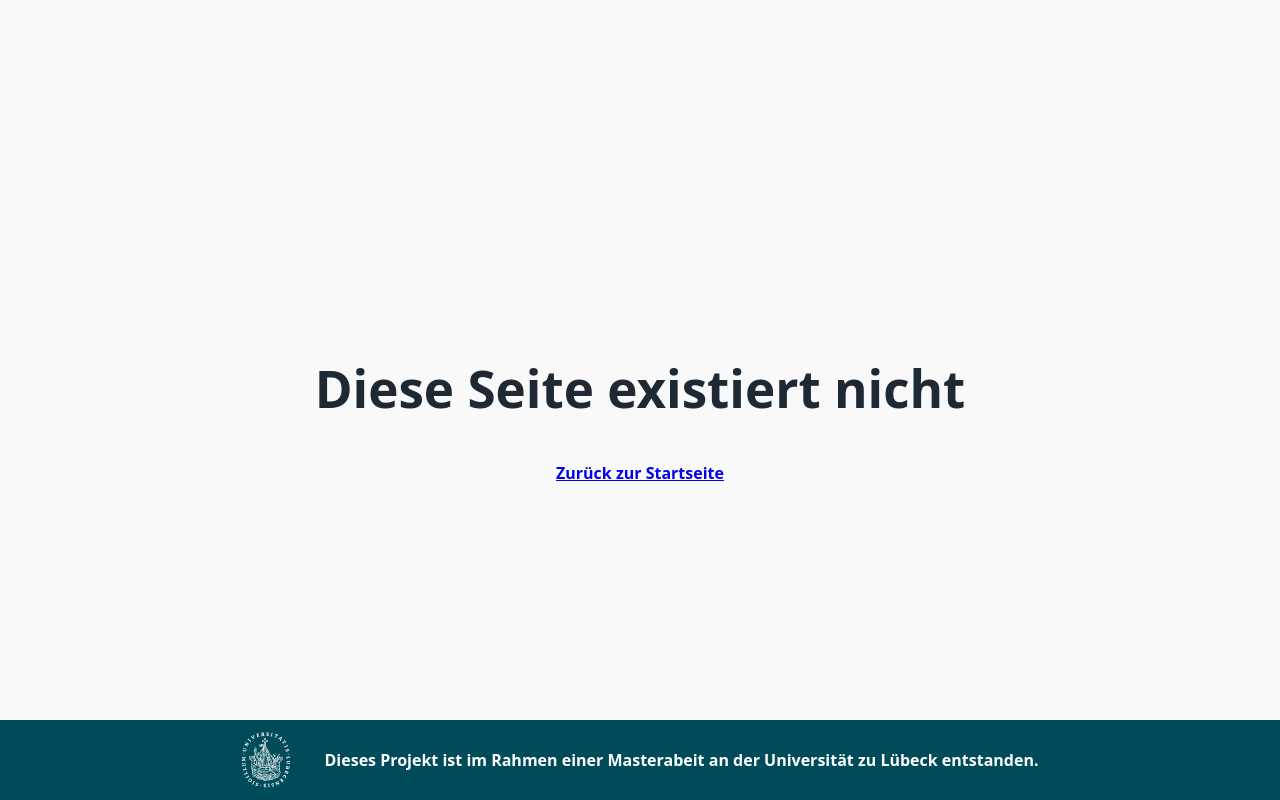
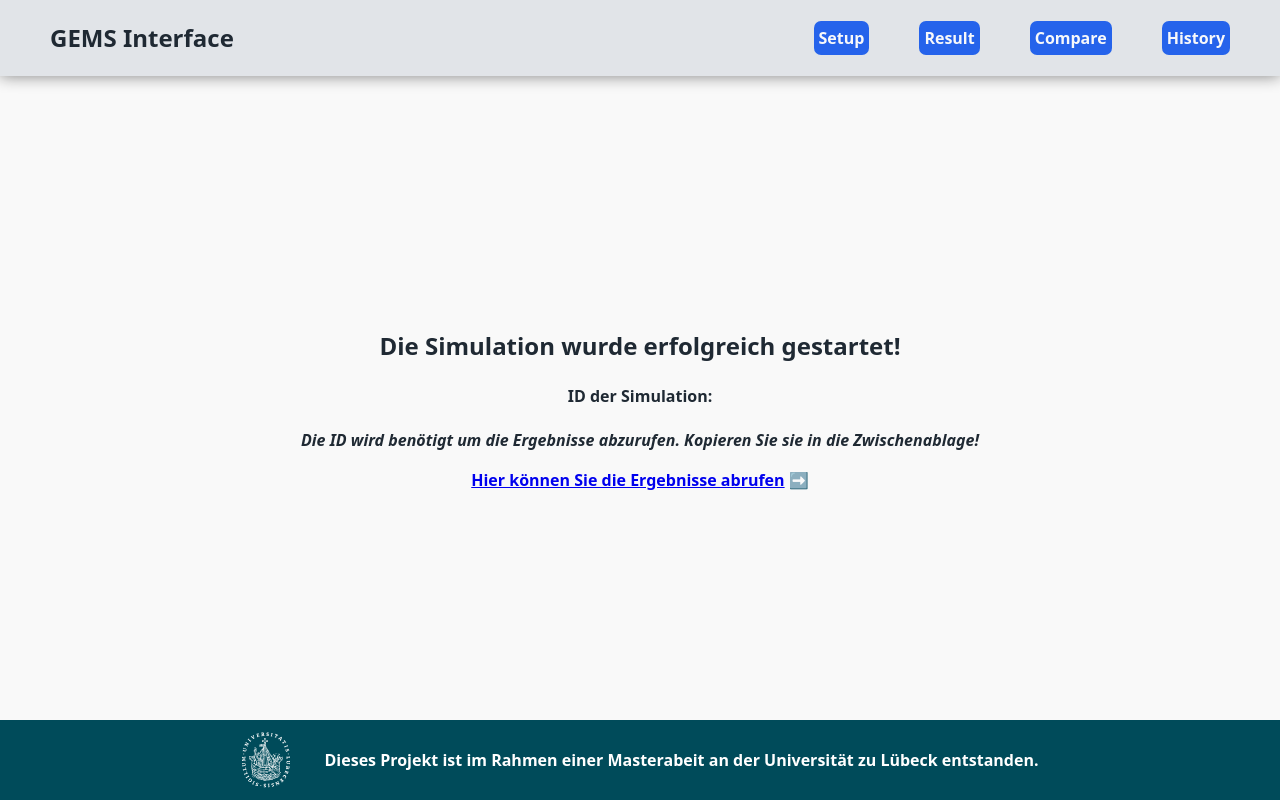
Before and after one commit to cjf999/masterarbeit, a React (Vite) app in the folder packages/frontend/: page /success in a window 1280 px wide. Built offline with nearby package versions, Linux system fonts and the light colour scheme.

Commit message:
added in-between page after setup for user flow, changed navigation

```diff
--- a/packages/frontend/src/components/Navbar.tsx
+++ b/packages/frontend/src/components/Navbar.tsx
@@ -11,11 +11,6 @@ export default function Navbar(){
     return(
         <nav className="navbar">
             <div className="navbar-content">
-                { /*
-                <Link className="setup-link" to="/setup" >
-                    Setup
-                </Link>
-                */}
                 <h2 onClick={routeChange} style={{cursor: "pointer"}}>GEMS Interface</h2>
                 <ul>
                     <NavLink className="nav-link" to="/setup">Setup</NavLink>
--- a/packages/frontend/src/main.tsx
+++ b/packages/frontend/src/main.tsx
@@ -12,6 +12,7 @@ import Result from './pages/Result.tsx'
 import Setup from './pages/Setup.tsx'
 import History from './pages/History.tsx'
 import HistoryItems from './pages/HistoryItems.tsx'
+import Success from './pages/Success.tsx'
 
 const router = createBrowserRouter([
   {path: "/", element: <App />}, //default route
@@ -21,6 +22,7 @@ const router = createBrowserRouter([
   {path: "/setup", element: <Setup />},
   {path: "/history", element: <History />},
   {path: "/history/:id", element: <HistoryItems />},
+  {path: "/success", element: <Success />},
 
 ])
 
--- a/packages/frontend/src/pages/NotFound.tsx
+++ b/packages/frontend/src/pages/NotFound.tsx
@@ -1,5 +1,5 @@
 import { Link } from "react-router-dom";
-import Footer from "../components/footer";
+import Footer from "../components/Footer";
 
 export default function NotFound(){
     return(
--- a/packages/frontend/src/pages/Result.tsx
+++ b/packages/frontend/src/pages/Result.tsx
@@ -38,7 +38,7 @@ export default function Result() {
         setSimulationId(state?.simId || "");
     }, [state])
 
-    //wenn sich sim id ändert, dann neue daten mit neuer sim id fetchen
+    //wenn sich simulationId ändert, dann neue daten mit neuer simulationId fetchen
     useEffect(() => {
         fetchData(simulationId);
     }, [simulationId])
@@ -100,17 +100,19 @@ export default function Result() {
         </form>
         <p>ID der zuletzt geholten Simulation: {inputValue}</p>
         <br />
+        {/**
         <div>
             <p>hier die daten:
 
             </p>
         </div>
-        <br />
+         */}
         <p>debugging-button:</p>
         <div>
             <button onClick={fetchHandler}>Daten neu laden und in konsole printen</button>
         </div>
-        <Link to={"/"}>Zurück</Link>
+        <br />
+        <Link to={"/"}>Zurück zur Startseite</Link>
         <Footer />
         </>
     )
--- a/packages/frontend/src/pages/Setup.tsx
+++ b/packages/frontend/src/pages/Setup.tsx
@@ -99,7 +99,7 @@ function Setup(){
             if (res.ok) {
                 const result = await res.json();
                 console.log("Created:", result);
-                navigate("/result", { state: { simId: result.simulationId } }); //gehe direkt zur Result View
+                navigate("/success", { state: { simId: result.simulationId } }); //gehe direkt zur success View
             }
         } catch (error) {
             console.error("Error:", error);
@@ -108,6 +108,8 @@ function Setup(){
 
     //TODO: default-werte in inputfelder geben
     //TODO: tooltip für alle parameter, interventionen disabled + aus payload entfernen
+    //TODO: errorhandling als html (z.B. wenn api call fehlschlägt, oder ungültige parameter eingegeben wurden)
+    //TODO: negative/ungültige eingaben abfangen
     return(
         <>
         <Navbar />
--- /dev/null
+++ b/packages/frontend/src/pages/Success.tsx
@@ -0,0 +1,30 @@
+//import components
+import Footer from "../components/Footer";
+import Navbar from "../components/Navbar";
+//import hooks etc
+import { useEffect, useState } from "react";
+import { Link, useLocation } from "react-router-dom";
+
+export default function Success(){
+
+    const [simulationId, setSimulationId] = useState("");
+    const { state } = useLocation();
+
+    useEffect(() => {
+    setSimulationId(state?.simId || "");
+    }, [state])
+
+    return(
+        <>
+        <Navbar />
+        <div style={{textAlign: "center"}}>
+            <h2>Die Simulation wurde erfolgreich gestartet!</h2>
+            <p>ID der Simulation:</p>
+            <p style={{fontSize: "20px"}}>{simulationId}</p>
+            <p><em>Die ID wird benötigt um die Ergebnisse abzurufen. Kopieren Sie sie in die Zwischenablage!</em></p>
+            <Link className="result-link" to="/result">Hier können Sie die Ergebnisse abrufen</Link> ➡️
+        </div>
+        <Footer />
+        </>
+    )
+}
```
